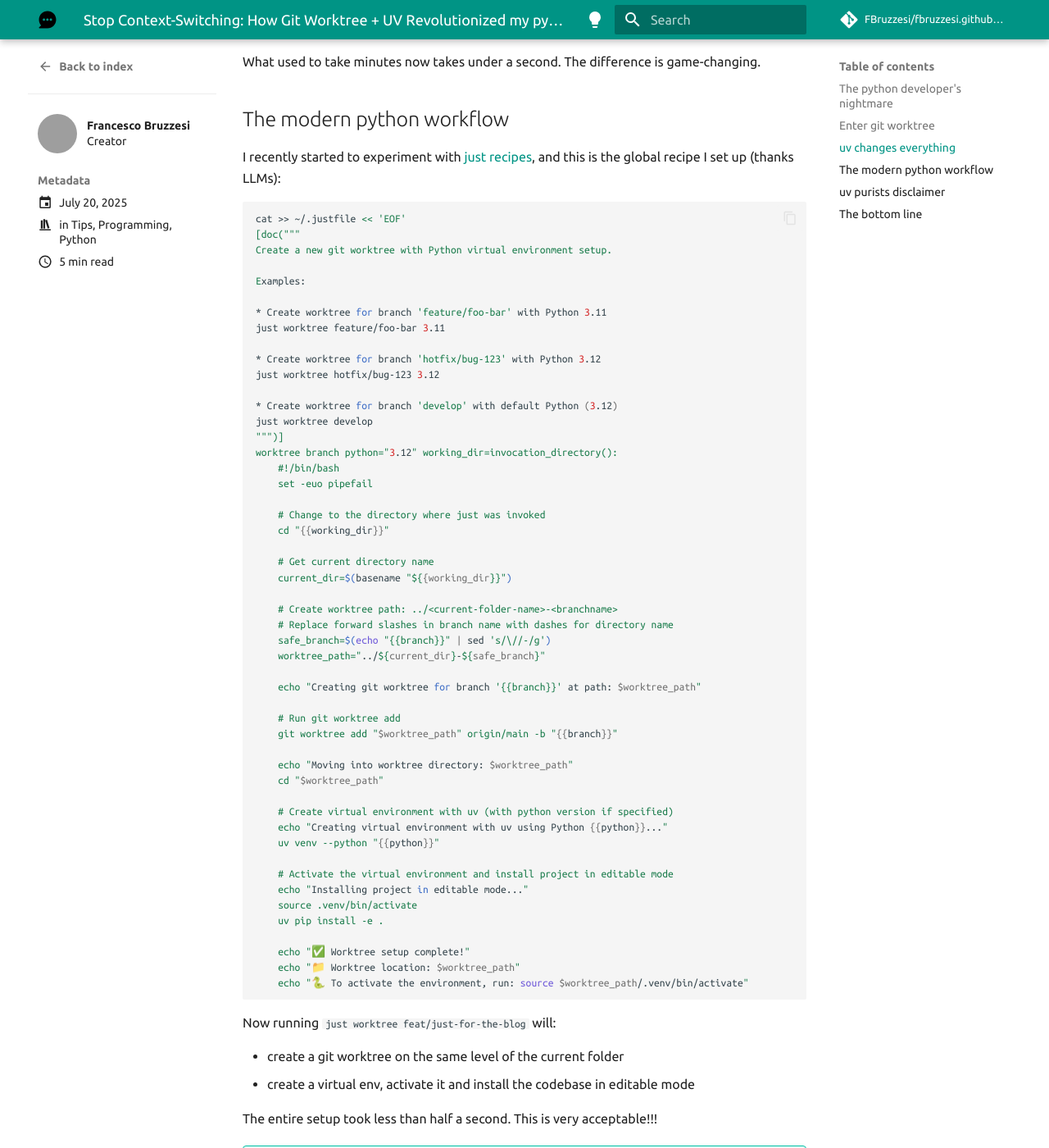
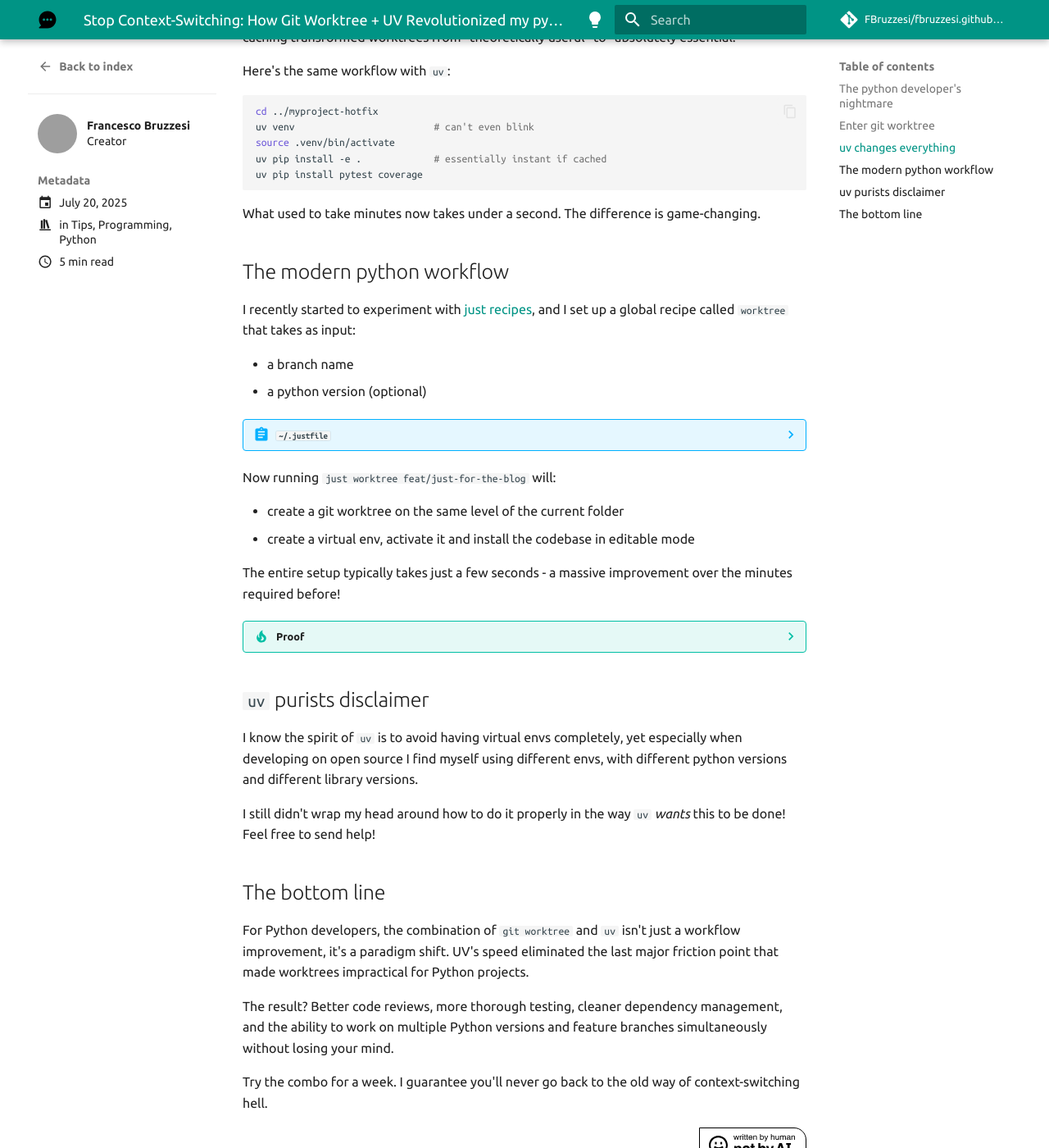
Before and after one commit to FBruzzesi/fbruzzesi.github.io, an MkDocs documentation site: the page built from docs/blog/posts/2025-07-20-worktrees-and-uv.md, in a window 1280 px wide and 1400 px high, scrolled down 1879 px. Shown: the whole window at 82% size. Built offline with MkDocs 1.6.1 and Material for MkDocs 9.7.7, drawn with Linux system fonts in a browser that asks for light colours; comment, search, counter and statistics services are not loaded; some of the changed text lies outside the part shown; grey boxes are pictures that could not be loaded.

Commit message:
polishing a bit

````diff
--- a/docs/blog/posts/2025-07-20-worktrees-and-uv.md
+++ b/docs/blog/posts/2025-07-20-worktrees-and-uv.md
@@ -57,10 +59,13 @@
 # myproject-hotfix/   (main branch, but no venv yet...)
 ```
 
-This was great for avoiding context-switching, but there is (well actually _was_) still a problem.
+This gives you a clean separation where each worktree operates independently, with different branches checked out yet same git history. No more losing your place when switching contexts!
 
-If you need a virtual environment (and don't want to mess around with the main repo one), you will need to create a new
-one on each worktree. This process was painfully slow:
+But there is (well actually _was_) still a problem: if you need a virtual environment
+(and don't want to mess around with the main repo one), you will need to create a new
+one on each worktree.
+
+This process was painfully slow:
 
 ```bash
 cd ../myproject-hotfix
@@ -91,67 +96,71 @@
 
 ## The modern python workflow
 
-I recently started to experiment with [just recipes][just], and this is the global recipe I set up (thanks LLMs):
+I recently started to experiment with [just recipes][just], and I set up a global recipe called `worktree` that takes as input:
 
-```bash
-cat >> ~/.justfile << 'EOF'
-[doc("""
-Create a new git worktree with Python virtual environment setup.
+- a branch name
+- a python version (optional)
 
-Examples:
+??? abstract "`~/.justfile`"
 
-* Create worktree for branch 'feature/foo-bar' with Python 3.11
-just worktree feature/foo-bar 3.11
+    ```bash
+    [doc("""
+    Create a new git worktree with Python virtual environment setup.
 
-* Create worktree for branch 'hotfix/bug-123' with Python 3.12
-just worktree hotfix/bug-123 3.12
+    Examples:
 
-* Create worktree for branch 'develop' with default Python (3.12)
-just worktree develop
-""")]
-worktree branch python="3.12" working_dir=invocation_directory():
-    #!/bin/bash
-    set -euo pipefail
+    * Create worktree for branch 'feature/foo-bar' with Python 3.11
+    just worktree feature/foo-bar 3.11
 
-    # Change to the directory where just was invoked
-    cd "{{working_dir}}"
+    * Create worktree for branch 'hotfix/bug-123' with Python 3.12
+    just worktree hotfix/bug-123 3.12
 
-    # Get current directory name
-    current_dir=$(basename "${{working_dir}}")
+    * Create worktree for branch 'develop' with default Python (3.12)
+    just worktree develop
+    """)]
+    worktree branch python="3.12" working_dir=invocation_directory():
+        #!/bin/bash
+        set -euo pipefail
 
-    # Create worktree path: ../<current-folder-name>-<branchname>
-    # Replace forward slashes in branch name with dashes for directory name
-    safe_branch=$(echo "{{branch}}" | sed 's/\//-/g')
-    worktree_path="../${current_dir}-${safe_branch}"
+        # Change to the directory where just was invoked
+        cd "{{working_dir}}"
 
-    echo "Creating git worktree for branch '{{branch}}' at path: $worktree_path"
+        # Get current directory name
+        current_dir=$(basename "${{working_dir}}")
 
-    # Run git worktree add
-    git worktree add "$worktree_path" origin/main -b "{{branch}}"
+        # Create worktree path: ../<current-folder-name>-<branchname>
+        # Replace forward slashes in branch name with dashes for directory name
+        safe_branch=$(echo "{{branch}}" | sed 's/\//-/g')
+        worktree_path="../${current_dir}-${safe_branch}"
 
-    echo "Moving into worktree directory: $worktree_path"
-    cd "$worktree_path"
+        echo "Creating git worktree for branch '{{branch}}' at path: $worktree_path"
 
-    # Create virtual environment with uv (with python version if specified)
-    echo "Creating virtual environment with uv using Python {{python}}..."
-    uv venv --python "{{python}}"
+        # Run git worktree add
+        git worktree add "$worktree_path" origin/main -b "{{branch}}"
 
-    # Activate the virtual environment and install project in editable mode
-    echo "Installing project in editable mode..."
-    source .venv/bin/activate
-    uv pip install -e .
+        echo "Moving into worktree directory: $worktree_path"
+        cd "$worktree_path"
 
-    echo "✅ Worktree setup complete!"
-    echo "📁 Worktree location: $worktree_path"
-    echo "🐍 To activate the environment, run: source $worktree_path/.venv/bin/activate"
-```
+        # Create virtual environment with uv (with python version if specified)
+        echo "Creating virtual environment with uv using Python {{python}}..."
+        uv venv --python "{{python}}"
+
+        # Activate the virtual environment and install project in editable mode
+        echo "Installing project in editable mode..."
+        source .venv/bin/activate
+        uv pip install -e .
+
+        echo "✅ Worktree setup complete!"
+        echo "📁 Worktree location: $worktree_path"
+        echo "🐍 To activate the environment, run: source $worktree_path/.venv/bin/activate"
+    ```
 
 Now running `just worktree feat/just-for-the-blog` will:
 
 * create a git worktree on the same level of the current folder
 * create a virtual env, activate it and install the codebase in editable mode
 
-The entire setup took less than half a second. This is very acceptable!!!
+The entire setup typically takes just a few seconds - a massive improvement over the minutes required before!
 
 ??? tip "Proof"
 
````
Also changed, not shown: other parts of docs/blog/posts/2025-07-20-worktrees-and-uv.md (+4 -2 lines), 1 other file.
